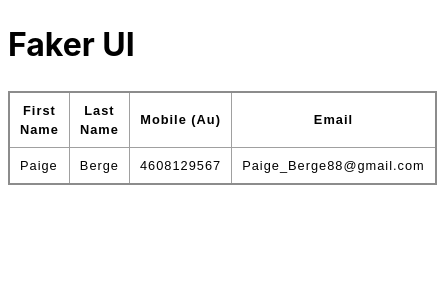
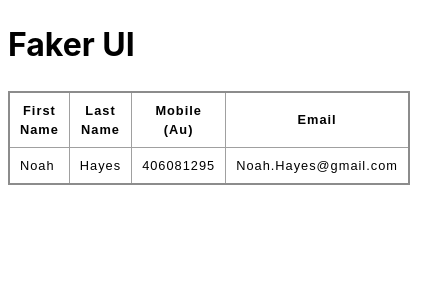
Before and after one commit to MahendraTennakoon/faker-ui, a React (Vite) app: page / in a window 390 px wide. Shown: the top 300 px of the page, 437 px wide, since content can reach past the window. Built offline with nearby package versions, Linux system fonts and the light colour scheme.

Commit message:
change phone number length

```diff
--- a/src/factory.ts
+++ b/src/factory.ts
@@ -9,6 +9,6 @@ export const createRandomPerson = (): Person => {
     firstName,
     lastName,
     email: faker.internet.email({ firstName, lastName }),
-    phoneMobile: `4${faker.string.numeric({ length: 9 })}`,
+    phoneMobile: `4${faker.string.numeric({ length: 8 })}`,
   };
 };
```
